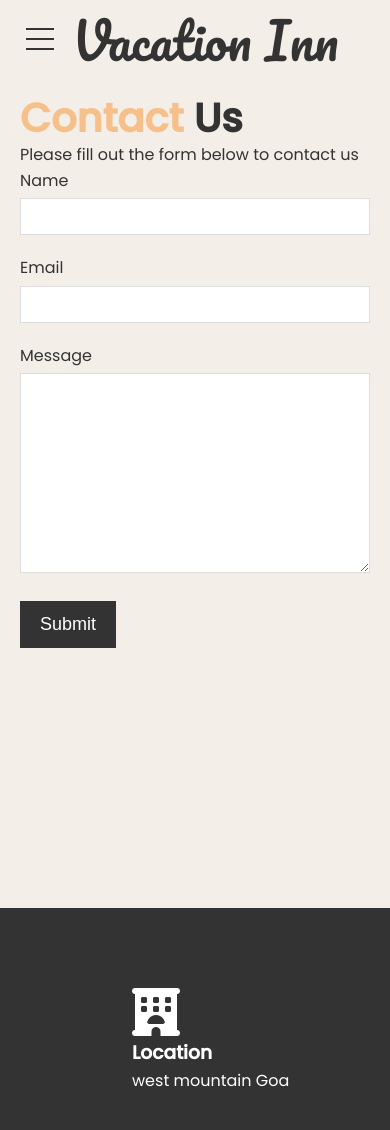
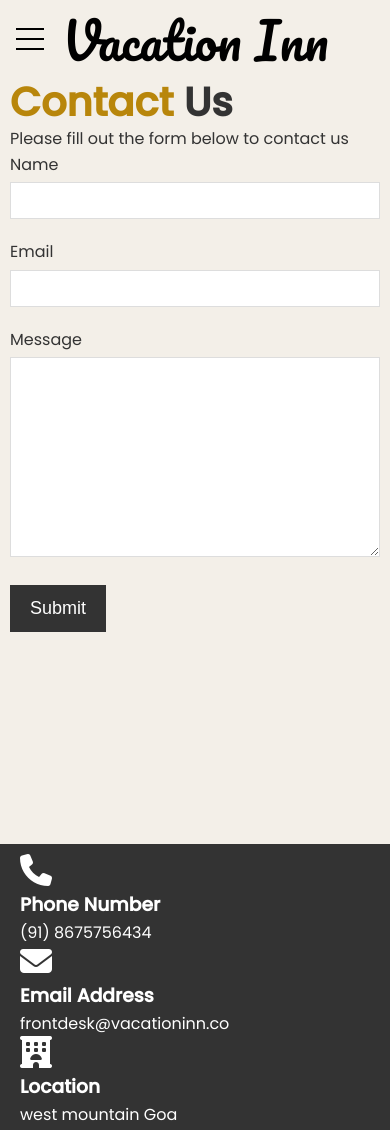
Before and after one commit to Technicado/vacation-inn, a plain HTML site: page contact.html in a window 390 px wide. Shown: the top 1130 px of the page. Drawn offline with Linux system fonts and the light colour scheme.

Commit message:
Add files via upload

```diff
--- a/contact.html
+++ b/contact.html
@@ -34,7 +34,7 @@
         </div>
         </div>
 
-        <section id="contact-form" class="py-3">
+        <section id="contact-form">
             <div class="container">
                 <h1 class="l-heading"><span class="text-primary">Contact</span> Us</h1>
                 <p>Please fill out the form below to contact us</p>
@@ -59,19 +59,19 @@
     <main>
 
         <section id="contact-info" class="bg-dark">
-            <div class="container">
+            <div class="contact-info">
                 <div class="boxs">
-                    <i class="fas fa-hotel fa-3x"></i>
+                    <i class="fas fa-hotel fa-2x"></i>
                     <h3>Location</h3>
                     <p>west mountain Goa </p>
                 </div>
                 <div class="boxs">
-                    <i class="fas fa-phone fa-3x"></i>
+                    <i class="fas fa-phone fa-2x"></i>
                     <h3>Phone Number</h3>
                     <p>(91) 8675756434</p>
                 </div>
                 <div class="boxs">
-                    <i class="fas fa-envelope fa-3x"></i>
+                    <i class="fas fa-envelope fa-2x"></i>
                     <h3>Email Address</h3>
                     <p>frontdesk@vacationinn.co</p>
                 </div>
--- a/menu.css
+++ b/menu.css
@@ -28,7 +28,7 @@
         position: fixed;
         top: 0;
         left: 0;
-        z-index: 1;
+        z-index: 5;
     }
 
     .menu-wrap .toggler {
@@ -62,7 +62,7 @@
         flex: none;
         width: 100%;
         height: 2px;
-        background: #333;
+        background: #000000;
         display: flex;
         align-items: center;
         justify-content: center;
@@ -148,7 +148,6 @@
         text-align: center;
         max-width: 90vw;
         max-height: 100vh;
-        opacity: 0;
         transition: opacity 0.4s ease;
         margin-right: 100px;
     }
--- a/style.css
+++ b/style.css
@@ -451,20 +451,16 @@ a {
 
 .container {
     margin: auto;
-    max-width: 1100px;
-    overflow: auto;
-    padding: 0 20px;
-    margin-top: 4rem;
+    overflow: hidden;
+    padding: 30px 10px;
+    margin-top: 3rem;
 }
 
 
 .text-primary {
-    color: #f7c08a;
+    color: darkgoldenrod;
 }
 
-.py-3 {
-    padding: 30px 0;
-}
 
 #contact-form .form-group {
     margin-bottom: 20px;
@@ -510,9 +506,7 @@ a {
 .boxs {
     display: inline-block;
     justify-content: space-evenly;
-    margin-left: 7rem;
-    margin-bottom: 5rem;
-    margin-top: 5rem;
+    padding
 }
 
 
@@ -599,14 +593,59 @@ a {
 
 
 /* MOBILE */
-@media only screen and (max-width:768px) {
+@media only screen and (max-width:769px) {
     .navbar {
         text-align: center;
         justify-content: center;
-        margin-left: 10px;
     }
 
     .navbar.top a {
-        color: #333;
+        color: #000000;
+    }
+
+    .flex-grid .column {
+        padding-bottom: 40px;
+        box-shadow: none;
+        padding-right: 0;
+        padding-left: 0;
+    }
+
+    .flex-grid .row {
+        display: block;
+    }
+
+
+    .gallery {
+        padding-top: 0px;
+    }
+
+    .gallery h1 {
+        padding-left: 5px;
+    }
+
+    .grid-section {
+        display: block;
+    }
+
+    .grid-about-section {
+        display: block;
+    }
+
+    .social {
+        font-size: 10px;
+    }
+
+    .boxs {
+        display: table-footer-group;
+    }
+
+    .contact-info {
+        padding: 10px 20px;
+    }
+
+    .footer-left {
+        margin-bottom: 20px;
+        margin-left: 0px;
+        font-size: 13px;
     }
 }
```
